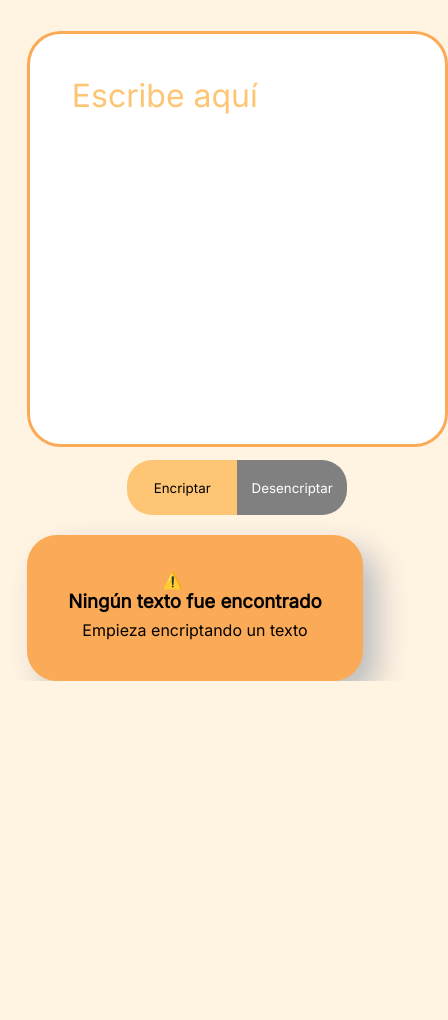
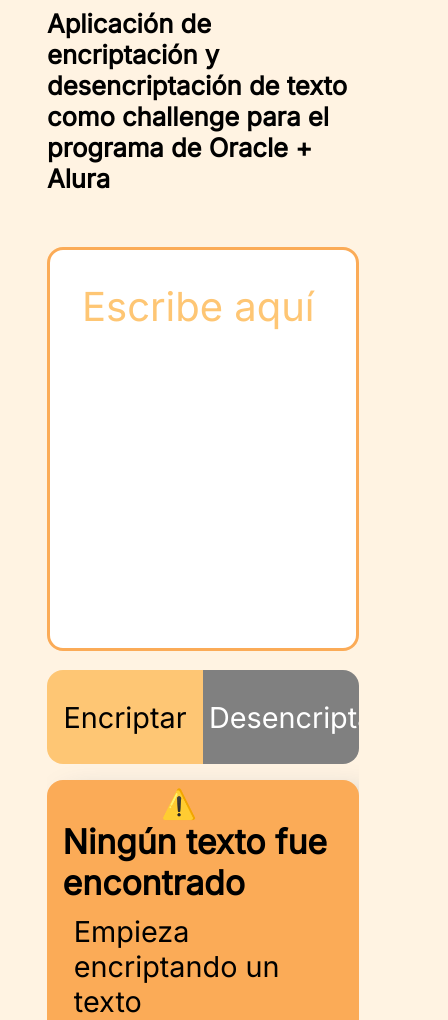
Before and after one commit to Pegbeer/encrypter-app, a plain HTML site: page index.html in a window 390 px wide. Shown: the part 262-1282 px from the top of the page, 448 px wide, since content can reach past the window. Before the commit the page ends 943 px from the top, so only its background shows below. Drawn offline with nearby package versions, Linux system fonts and the light colour scheme; no server answers.

Commit message:
Responsive design

```diff
--- /dev/null
+++ b/hdpi-styles.css
@@ -0,0 +1,91 @@
+/* THIS IS FOR MOBILE DEVICES */
+@media screen and (max-width:576px) {
+
+    textarea{
+        font-size: 1.5rem;
+    }
+
+    button{
+        font-size: 1.0rem;
+    }
+
+    .flow-container{
+        display: flex;
+        flex-direction: column;
+        justify-content: space-evenly;
+        align-items:center;
+        margin: 10%;
+        margin-top: 20%;
+    }
+
+    .main-container{
+        display: flex;
+        flex-direction: row;
+        flex-wrap: wrap;
+        justify-content: space-evenly;
+        align-content: space-evenly;
+        gap: 1.0rem;
+    }
+
+    .entries-container{
+        width: 100%;
+        height: 100%;
+        display: flex;
+        flex-direction: column;
+        gap: 2%;
+    }
+
+    .history-container{
+        padding-top: 2%;
+        padding-bottom: 2%;
+        padding-left: 5%;
+        padding-right: 5%;
+        width: 100%;
+        height: fit-content;
+        margin-bottom: 25%;
+    }
+
+    .btn-encrypt{
+        background-color: var(--primary-color);
+        border-top-left-radius: 1.0rem;
+        border-bottom-left-radius: 1.0rem;
+        height: 100%;
+        width: 50%;
+        transition: 0.5s;
+    }
+
+    .btn-encrypt:hover{
+        background-color: rgb(76, 74, 74);
+        color: var(--surface-color);
+        cursor: pointer;
+    }
+
+    .btn-decrypt{
+        color: white;
+        background-color: grey;
+        border-top-right-radius: 1.0rem;
+        border-bottom-right-radius: 1.0rem;
+        height: 100%;
+        width: 50%;
+        transition: 0.5s;
+    }
+
+    .btn-decrypt:hover{
+        background-color: rgb(76, 74, 74);
+        color: var(--surface-color);
+        cursor: pointer;
+    }
+
+    .help-view.visible{
+        width: 100%;
+        height: 100%;
+    }
+
+    .help-view.visible h3{
+        margin: 0%;
+    }
+
+    .help-view.visible p{
+        margin: 4%;
+    }
+}
--- a/index.html
+++ b/index.html
@@ -5,8 +5,10 @@
     <meta http-equiv="X-UA-Compatible" content="IE=edge">
     <meta name="viewport" content="width=device-width, initial-scale=1.0">
     <link rel="stylesheet" href="styles.css">
+    <link rel="stylesheet" href="ldpi-styles.css">
+    <link rel="stylesheet" href="hdpi-styles.css">
+    <link rel="stylesheet" href="mdpi-styles.css">
     <link rel="stylesheet" href="tablet-styles.css">
-    <link rel="stylesheet" href="mobile-styles.css">
     <title>Encrypter App</title>
 </head>
 <body>
--- /dev/null
+++ b/laptop-styles.css
@@ -0,0 +1,89 @@
+@media screen and (max-width:1200px) {
+    body{
+        background-color: var(--background-color);
+        font-family: var(--font-family);
+        overflow: initial;
+    }
+
+    .flow-container{
+        display: flex;
+        flex-direction: column;
+        justify-content: space-evenly;
+        align-items:center;
+        height: 100%;
+        margin-left: 5%;
+        margin-right: 5%;
+    }
+
+    .main-container{
+        display: flex;
+        flex-direction: row;
+        flex-wrap: wrap;
+        justify-content: center;
+        align-items: center;
+        max-height: 100%;
+        max-width: 90%;
+        gap: 20px;
+    }
+
+    .entries-container{
+        width: 100%;
+        height: 100%;
+        display: flex;
+        flex-direction: column;
+        gap: 2%;
+    }
+
+    .main-actions-container{
+        display: flex;
+        flex-direction: row;
+        width: 100%;
+        justify-content: center;
+        height: 55px;
+    }
+
+    .history-container{
+        display: flex;
+        flex-direction: column;
+        max-width: 688px;
+        min-height: 133px;
+        width: 100%;
+        height: fit-content;
+        border-radius: 30px;
+        background: var(--surface-color);
+        box-shadow: 15px 15px 30px #bebebe;
+        justify-content: center;
+        align-items: center;
+        padding: 2%;
+    }
+
+    .value-view.visible{
+        display: flex;
+        flex-direction: column;
+        width: 100%;
+        height: 100%;
+    }
+
+    .help-view{
+        display: none;
+    }
+
+    .help-view.visible{
+        display: flex;
+        flex-direction: column;
+        width: 100%;
+    }
+
+    .help-view.visible h3{
+        margin: 0%;
+    }
+
+    .help-view.visible p{
+        margin: 2%;
+    }
+
+    lottie-player{
+        width: 20%;
+        height: 20%;
+    }
+}
--- /dev/null
+++ b/ldpi-styles.css
@@ -0,0 +1,62 @@
+/* THIS IS FOR MEDIUM DESKTOPS */
+@media screen and (max-width:1439px){
+    body,html{
+        width: 100%;
+    }
+    .flow-container{
+        display: flex;
+        flex-direction: column;
+        justify-content: space-evenly;
+        align-items:center;
+        max-width: 90%;
+        min-height: 100%;
+        margin: 5%;
+        margin-top: 0px;
+        height: auto;
+    }
+
+    .main-container{
+        display: flex;
+        flex-direction: row;
+        justify-content: space-evenly;
+        align-content: space-evenly;
+        gap: 1.0rem;
+    }
+
+    .entries-container{
+        width: 50%;
+        height: 100%;
+        display: flex;
+        flex-direction: column;
+        gap: 2%;
+    }
+
+    button{
+        font-size: 1.0rem;
+    }
+
+    .history-container{
+        display: flex;
+        flex-direction: column;
+        width: 30%;
+        border-radius: 1.0rem;
+        background: var(--surface-color);
+        box-shadow: 15px 15px 30px #bebebe;
+        justify-content: center;
+        align-items: center;
+        padding: 35px;
+    }
+
+    .main-actions-container{
+        height: 10%;
+    }
+
+    .main-actions-container button{
+        width: 25%;
+        font-size: 1.0rem;
+    }
+
+    textarea{
+        font-size: 1.8rem;
+    }
+}
--- /dev/null
+++ b/mdpi-styles.css
@@ -0,0 +1,102 @@
+/* THIS IS FOR LAPTOPS */
+@media screen and (max-width:1023px){
+
+
+    html,body{
+        width: 100%;
+        overflow: hidden;
+    }
+
+    .flow-container{
+        min-height: 100%;
+        height: auto;
+    }
+
+    .main-container{
+        display: flex;
+        flex-direction: row;
+        flex-wrap: wrap;
+        justify-content: space-evenly;
+        align-content: space-evenly;
+        height: auto;
+        width: 100%;
+        gap: 1.0rem;
+    }
+
+    .entries-container{
+        height: 940px;
+        width: 100%;
+        display: flex;
+        flex-direction: column;
+        gap: 2%;
+    }
+
+    .entries-container h1{
+        font-size: 3.0rem;
+    }
+
+    .entries-container h4{
+        font-size: 1.6rem;
+    }
+
+    textarea{
+        padding: 2.0rem;
+        border-radius: 1.0rem;
+        font-size: 2.5rem;
+    }
+
+    .main-actions-container{
+        height: 10%;
+    }
+
+    .main-actions-container button{
+        width: 50%;
+        font-size: 1.8rem;
+    }
+
+    .history-container{
+        padding-top: 2%;
+        padding-bottom: 2%;
+        padding-left: 5%;
+        padding-right: 5%;
+        width: 100%;
+        height: auto;
+    }
+
+    lottie-player{
+        width: 30%;
+    }
+
+    #text-result{
+        font-size: 2.5rem;
+    }
+
+    .value-view.visible{
+        height: fit-content;
+    }
+
+    .btn-accent{
+        border-radius: 1.5rem;
+        font-size: 1.8rem;
+        padding: 4%;
+        height: fit-content;
+    }
+
+    .help-view.visible{
+        width: 100%;
+        font-size: 1.8rem;
+    }
+
+    .help-view.visible h3{
+        margin: 0%;
+    }
+
+    .snackbar{
+        border-radius: 1.0rem;
+        height: min-content;
+    }
+
+    .snackbar p{
+        font-size: 1.8rem;
+    }
+}
--- a/styles.css
+++ b/styles.css
@@ -22,7 +22,6 @@
     display: flex;
     flex-direction: column;
     justify-content: space-evenly;
-    align-items:auto;
     height: 100%;
     margin-top: 35px;
 }
@@ -56,11 +55,11 @@
 textarea{
     flex-grow: 1;
     border: 3px solid var(--surface-color);
-    border-radius: 8%;
+    border-radius: 1.0rem;
     resize: none;
     padding: 10%;
     font-family: var(--font-family);
-    font-size: 32px;
+    font-size: 1.8rem;
     color:var(--surface-color);
 }
 
@@ -77,14 +76,13 @@
 button{
     font-family: var(--font-family);
     border: 0px none;
-
+    font-size: 1.0rem;
 }
 
 .history-container{
     display: flex;
     flex-direction: column;
     width: 400px;
-    max-height: 100%;
     border-radius: 30px;
     background: var(--surface-color);
     box-shadow: 15px 15px 30px #bebebe;
@@ -100,8 +98,8 @@
 
 .btn-encrypt{
     background-color: var(--primary-color);
-    border-top-left-radius: 25px;
-    border-bottom-left-radius: 25px;
+    border-top-left-radius: 1.5rem;
+    border-bottom-left-radius: 1.5rem;
     height: 100%;
     width: 110px;
     transition: 0.5s;
@@ -116,8 +114,8 @@
 .btn-decrypt{
     color: white;
     background-color: grey;
-    border-top-right-radius: 25px;
-    border-bottom-right-radius: 25px;
+    border-top-right-radius: 1.5rem;
+    border-bottom-right-radius: 1.5rem;
     height: 100%;
     width: 110px;
     transition: 0.5s;
--- a/tablet-styles.css
+++ b/tablet-styles.css
@@ -1,79 +1,24 @@
-@media screen and (max-width:768px) {
+/* THIS IS FOR TABLETS */
+@media screen and (max-width:767px){
     body{
-        background-color: var(--background-color);
-        font-family: var(--font-family);
-        overflow: initial;
+        min-height: 100%;
+        height: auto;
+        overflow: auto;
     }
 
     .flow-container{
-        display: flex;
-        flex-direction: column;
-        justify-content: space-evenly;
-        align-items:auto;
-        height: 100%;
-        margin-left: 5%;
-        margin-right: 5%;
+        overflow: auto;
     }
 
     .main-container{
-        display: flex;
-        flex-direction: row;
-        flex-wrap: wrap;
-        justify-content: space-evenly;
-        max-height: 640px;
-        gap: 20px;
-    }
-
-    .main-actions-container{
-        display: flex;
-        flex-direction: row;
-        width: 100%;
-        justify-content: center;
-        height: 55px;
+        overflow: auto;
     }
 
     .history-container{
-        display: flex;
-        flex-direction: column;
-        max-width: 688px;
-        min-height: 133px;
-        width: 100%;
-        height: fit-content;
-        border-radius: 30px;
-        background: var(--surface-color);
-        box-shadow: 15px 15px 30px #bebebe;
-        justify-content: center;
-        align-items: center;
-        padding: 2%;
+        overflow: scroll;
     }
 
-    .value-view.visible{
-        display: flex;
-        flex-direction: column;
-        width: 100%;
-        height: 100%;
-    }
-
-    .help-view{
-        display: none;
-    }
-
-    .help-view.visible{
-        display: flex;
-        flex-direction: column;
-        width: 100%;
-    }
-
-    .help-view.visible h3{
-        margin: 0%;
-    }
-
-    .help-view.visible p{
-        margin: 2%;
-    }
-
-    lottie-player{
-        width: 20%;
-        height: 20%;
+    textarea{
+        overflow: auto;
     }
 }
```
Also changed, not shown: mobile-styles.css (deleted).
